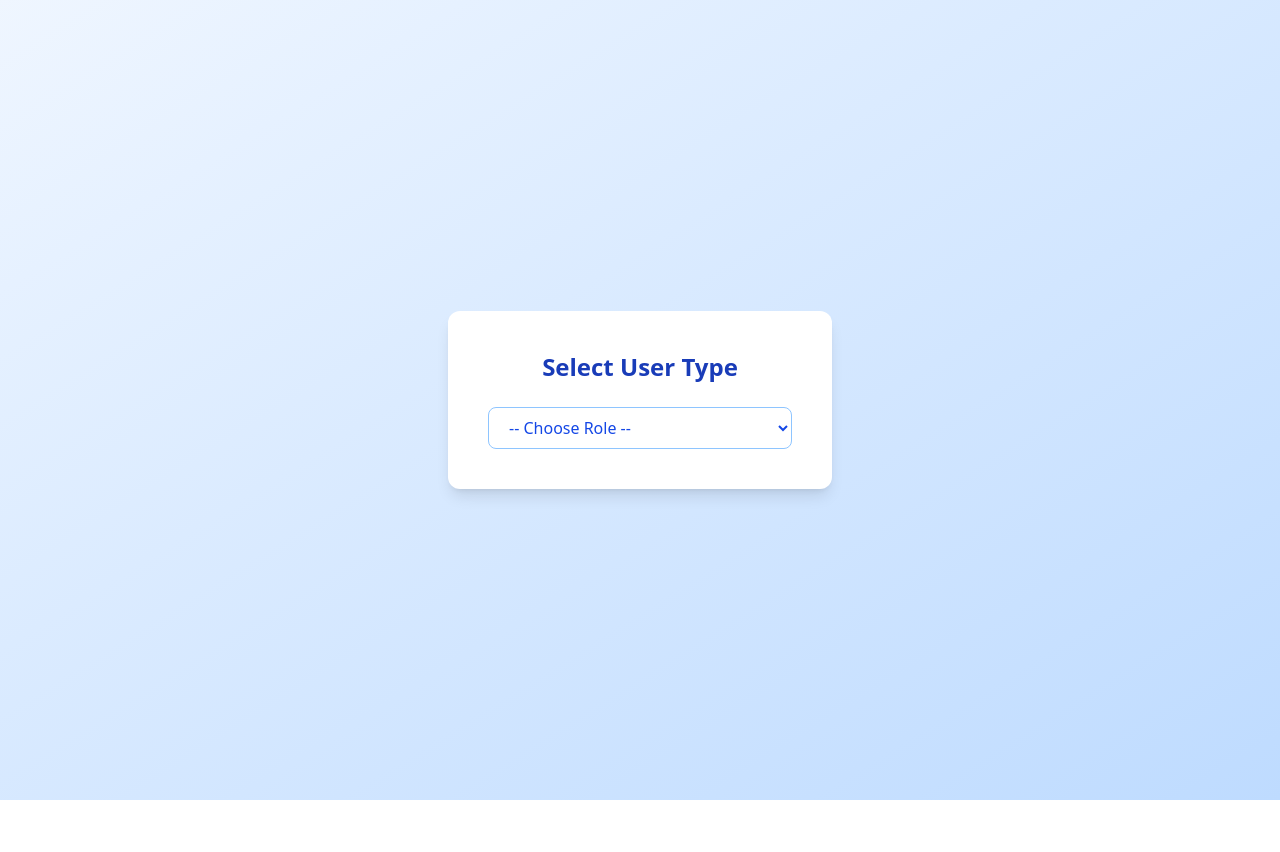
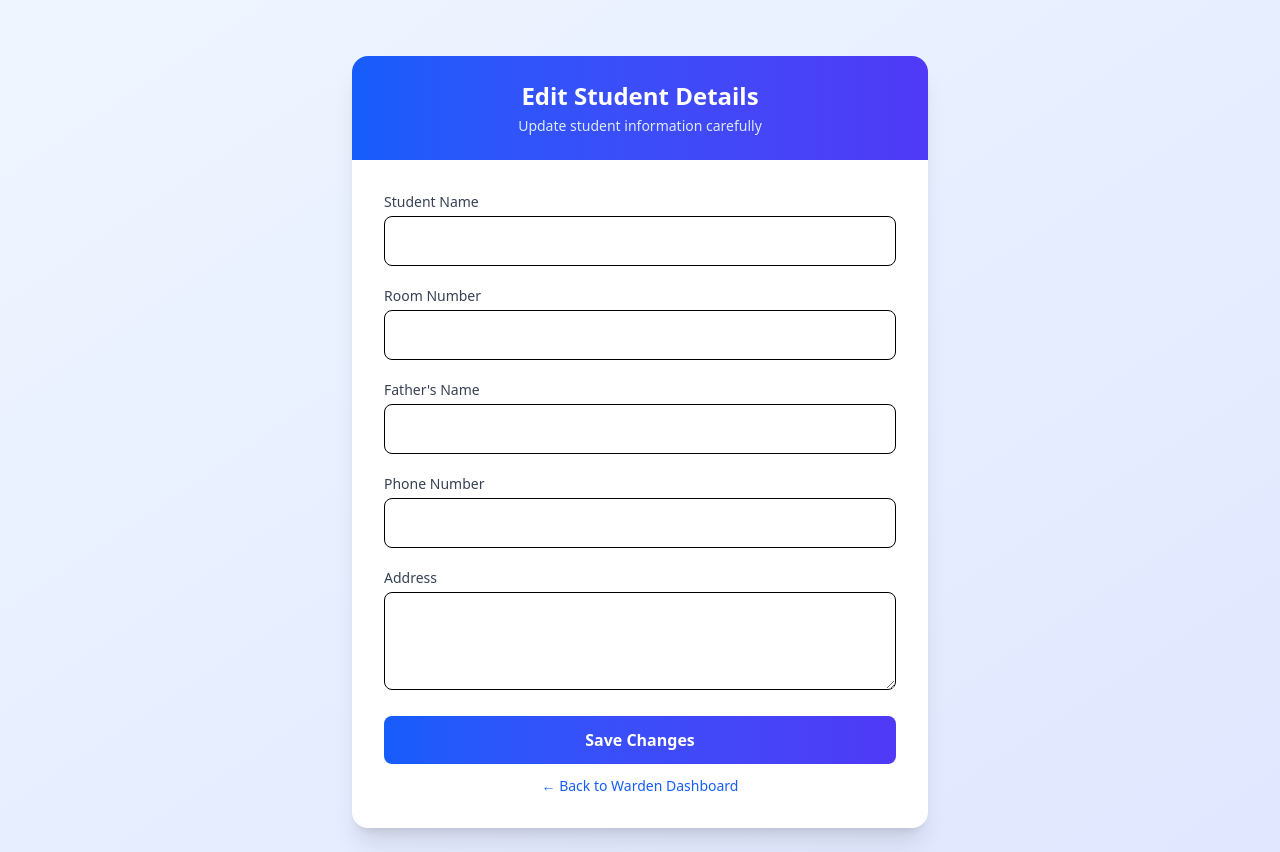
Before and after one commit to shatrughan26/Gate_Pass, a React (Vite) app: page /edit-student/1 in a window 1280 px wide. Before the commit this address led to /. Before the commit the page ends 800 px from the top, so only its background shows below. Built offline with nearby package versions, Linux system fonts and the light colour scheme; no server answers; the database is empty.

Commit message:
edit student details added on warden dashboard

```diff
--- a/src/App.jsx
+++ b/src/App.jsx
@@ -15,6 +15,7 @@ import StudentLogin from "./components/student/StdLogin"; // make sure this exis
 import UserSelect from "./components/Userselect.jsx";
 import StudentDashboard from "./components/student/Studentdashboard.jsx";
 import StudentForm from "./components/student/StudentForm.jsx";
+import EditStudent from "./components/warden/EditStudent";
 
 function App() {
   return (
@@ -28,11 +29,14 @@ function App() {
         <Route path="/warden-dashboard" element={<WardenDashboard />} />
         <Route path="/student-info" element={<WardenPortal />} />
 
+        <Route path="/edit-student/:enrollment" element={<EditStudent />} />
+        <Route path="/warden-dashboard" element={<WardenDashboard />} />
+
         {/* Student Routes */}
         <Route path="/student/login" element={<StudentLogin />} />
         <Route path="/" element={<StudentLogin />} />
         <Route path="/student/form" element={<StudentForm />} />
-         <Route path="/student-dashboard" element={<StudentDashboard />} />
+        <Route path="/student-dashboard" element={<StudentDashboard />} />
 
         {/* Guard Routes */}
         <Route path="/guard/login" element={<GuardLogin />} />
--- /dev/null
+++ b/src/components/warden/EditStudent.jsx
@@ -0,0 +1,119 @@
+// src/components/warden/EditStudent.jsx
+import { useState, useEffect } from "react";
+import { useNavigate, useParams } from "react-router-dom";
+import { db } from "../../firebase/firebase";
+import { doc, getDoc, updateDoc } from "firebase/firestore";
+
+export default function EditStudent() {
+  const { enrollment } = useParams();
+  const navigate = useNavigate();
+
+  const [studentData, setStudentData] = useState({
+    name: "",
+    roomNumber: "",
+    fatherName: "",
+    phoneNumber: "",
+    address: "",
+  });
+  const [loading, setLoading] = useState(false);
+
+  useEffect(() => {
+    const fetchStudent = async () => {
+      try {
+        const docRef = doc(db, "students", enrollment);
+        const docSnap = await getDoc(docRef);
+        if (docSnap.exists()) {
+          setStudentData(docSnap.data());
+        }
+      } catch (err) {
+        console.error(err);
+      }
+    };
+    fetchStudent();
+  }, [enrollment]);
+
+  const handleChange = (e) => {
+    setStudentData({ ...studentData, [e.target.name]: e.target.value });
+  };
+
+  const handleSave = async () => {
+    setLoading(true);
+    try {
+      await updateDoc(doc(db, "students", enrollment), studentData);
+      alert("Student updated successfully ✅");
+      navigate("/warden-dashboard");
+    } catch (err) {
+      console.error(err);
+      alert("Failed to update student. Please try again.");
+    } finally {
+      setLoading(false);
+    }
+  };
+
+  return (
+    <div className="min-h-screen bg-gradient-to-br from-blue-50 to-indigo-100 flex justify-center p-6">
+      <div className="w-full max-w-xl bg-white rounded-2xl shadow-xl mt-8">
+        <div className="bg-gradient-to-r from-blue-600 to-indigo-600 px-8 py-6 text-center rounded-t-2xl">
+          <h1 className="text-2xl font-bold text-white">Edit Student Details</h1>
+          <p className="text-blue-100 text-sm mt-1">
+            Update student information carefully
+          </p>
+        </div>
+
+        <div className="p-8 space-y-5">
+          {["name", "roomNumber", "fatherName", "phoneNumber"].map((field) => (
+            <div key={field}>
+              <label className="block text-sm font-medium text-gray-700 mb-1 capitalize">
+                {field === "roomNumber"
+                  ? "Room Number"
+                  : field === "fatherName"
+                  ? "Father's Name"
+                  : field === "phoneNumber"
+                  ? "Phone Number"
+                  : "Student Name"}
+              </label>
+              <input
+                type="text"
+                name={field}
+                value={studentData[field]}
+                onChange={handleChange}
+                className="w-full border px-4 py-3 rounded-lg focus:ring-2 focus:ring-blue-500"
+              />
+            </div>
+          ))}
+
+          <div>
+            <label className="block text-sm font-medium text-gray-700 mb-1">
+              Address
+            </label>
+            <textarea
+              name="address"
+              rows="3"
+              value={studentData.address}
+              onChange={handleChange}
+              className="w-full border px-4 py-3 rounded-lg focus:ring-2 focus:ring-blue-500"
+            />
+          </div>
+
+          <div className="flex flex-col gap-3">
+            <button
+              onClick={handleSave}
+              disabled={loading}
+              className={`w-full py-3 rounded-lg font-semibold text-white bg-gradient-to-r from-blue-600 to-indigo-600 hover:from-blue-700 hover:to-indigo-700 transition ${
+                loading ? "cursor-not-allowed bg-gray-400" : ""
+              }`}
+            >
+              {loading ? "Saving..." : "Save Changes"}
+            </button>
+            <button
+              onClick={() => navigate("/warden-dashboard")}
+              className="w-full text-blue-600 hover:underline text-sm"
+            >
+              ← Back to Warden Dashboard
+            </button>
+          </div>
+        </div>
+      </div>
+    </div>
+  );
+}
--- a/src/components/warden/WardenDashboard.jsx
+++ b/src/components/warden/WardenDashboard.jsx
@@ -2,7 +2,7 @@
 import { useState, useEffect } from "react";
 import { useNavigate } from "react-router-dom";
 import { db } from "../../firebase/firebase";
-import { collection, getDocs } from "firebase/firestore";
+import { collection, getDocs, deleteDoc, doc } from "firebase/firestore";
 
 export default function WardenDashboard() {
   const navigate = useNavigate();
@@ -11,7 +11,7 @@ export default function WardenDashboard() {
   const [search, setSearch] = useState("");
   const [loading, setLoading] = useState(true);
 
-  // 🔹 Image DB (same logic as StudentDashboard)
+  // Image DB (localStorage)
   const [imageDB, setImageDB] = useState(() => {
     try {
       return JSON.parse(localStorage.getItem("studentImages")) || {};
@@ -21,39 +21,54 @@ export default function WardenDashboard() {
   });
 
   useEffect(() => {
+    fetchStudents();
+  }, []);
+
   const fetchStudents = async () => {
     try {
-        const querySnapshot = await getDocs(collection(db, "students"));
-        const studentList = querySnapshot.docs.map((doc) => ({
+      const snapshot = await getDocs(collection(db, "students"));
+      const list = snapshot.docs.map((doc) => ({
         enrollment: doc.id,
         ...doc.data(),
       }));
-        setStudents(studentList);
-      } catch (error) {
-        console.error("Error fetching students:", error);
+      setStudents(list);
+    } catch (err) {
+      console.error(err);
     } finally {
       setLoading(false);
     }
   };
 
-    fetchStudents();
-  }, []);
-
-  // 🔹 Upload handler
+  // IMAGE UPLOAD
   const handleImageUpload = (e, enrollment) => {
     const file = e.target.files[0];
     if (!file) return;
 
     const reader = new FileReader();
     reader.onloadend = () => {
-      const updatedDB = {
-        ...imageDB,
-        [enrollment]: reader.result,
-      };
-      setImageDB(updatedDB);
-      localStorage.setItem("studentImages", JSON.stringify(updatedDB));
+      const updated = { ...imageDB, [enrollment]: reader.result };
+      setImageDB(updated);
+      localStorage.setItem("studentImages", JSON.stringify(updated));
     };
     reader.readAsDataURL(file);
+  };
+
+  // DELETE
+  const handleDelete = async (enrollment) => {
+    if (!window.confirm("Delete this student?")) return;
+
+    try {
+      await deleteDoc(doc(db, "students", enrollment));
+
+      const updatedImages = { ...imageDB };
+      delete updatedImages[enrollment];
+      setImageDB(updatedImages);
+      localStorage.setItem("studentImages", JSON.stringify(updatedImages));
+
+      setStudents((prev) => prev.filter((s) => s.enrollment !== enrollment));
+    } catch (err) {
+      console.error(err);
+    }
   };
 
   const filteredStudents =
@@ -69,11 +84,8 @@ export default function WardenDashboard() {
         {/* MAIN CARD */}
         <div className="bg-white rounded-2xl shadow-xl overflow-hidden">
           {/* HEADER */}
-          <div className="bg-gradient-to-r from-blue-600 to-indigo-600 px-8 py-6 flex flex-col sm:flex-row justify-between items-center gap-4">
-            <h1 className="text-2xl sm:text-3xl font-bold text-white">
-              Warden Dashboard
-            </h1>
-
+          <div className="bg-gradient-to-r from-blue-600 to-indigo-600 px-8 py-6 flex justify-between items-center">
+            <h1 className="text-3xl font-bold text-white">Warden Dashboard</h1>
             <button
               onClick={() => navigate("/student-info")}
               className="bg-white text-blue-600 px-5 py-2 rounded-lg font-semibold hover:bg-blue-50 transition"
@@ -91,11 +103,11 @@ export default function WardenDashboard() {
                 placeholder="Search by Enrollment Number"
                 value={search}
                 onChange={(e) => setSearch(e.target.value)}
-                className="w-full max-w-md border px-4 py-3 rounded-lg focus:ring-2 focus:ring-blue-500 focus:outline-none"
+                className="w-full max-w-md px-4 py-3 rounded-lg border border-gray-300 focus:ring-2 focus:ring-blue-500 focus:outline-none"
               />
             </div>
 
-            {/* LOADING */}
+            {/* STUDENTS */}
             {loading ? (
               <p className="text-center text-gray-500">Loading students...</p>
             ) : filteredStudents.length === 0 ? (
@@ -105,35 +117,47 @@ export default function WardenDashboard() {
                 {filteredStudents.map((student) => (
                   <div
                     key={student.enrollment}
-                    className="bg-blue-50 border border-blue-100 rounded-xl p-6 shadow-sm hover:shadow-md transition flex justify-between items-center"
+                    className="bg-blue-50 rounded-xl p-6 shadow-sm hover:shadow-md transition flex justify-between items-center"
                   >
                     {/* LEFT: DETAILS */}
                     <div>
                       <h2 className="text-xl font-semibold text-blue-800 mb-2">
                         {student.name}
                       </h2>
-
-                      <div className="space-y-1 text-gray-700 text-sm">
+                      <div className="space-y-1 text-sm text-gray-700">
                         <p>
-                          <span className="font-semibold">Enrollment:</span>{" "}
-                          {student.enrollment}
+                          <b>Enrollment:</b> {student.enrollment}
                         </p>
                         <p>
-                          <span className="font-semibold">Room:</span>{" "}
-                          {student.roomNumber}
+                          <b>Room:</b> {student.roomNumber}
                         </p>
                         <p>
-                          <span className="font-semibold">Phone:</span>{" "}
-                          {student.phoneNumber}
+                          <b>Phone:</b> {student.phoneNumber}
                         </p>
                         <p>
-                          <span className="font-semibold">Father:</span>{" "}
-                          {student.fatherName}
+                          <b>Father:</b> {student.fatherName}
                         </p>
                         <p>
-                          <span className="font-semibold">Address:</span>{" "}
-                          {student.address}
+                          <b>Address:</b> {student.address}
                         </p>
+                      </div>
+
+                      {/* ACTIONS */}
+                      <div className="mt-3 flex gap-4 text-sm font-medium">
+                        <button
+                          onClick={() =>
+                            navigate(`/edit-student/${student.enrollment}`)
+                          }
+                          className="text-blue-600 hover:underline"
+                        >
+                          Edit
+                        </button>
+                        <button
+                          onClick={() => handleDelete(student.enrollment)}
+                          className="text-red-600 hover:underline"
+                        >
+                          Delete
+                        </button>
                       </div>
                     </div>
 
@@ -141,9 +165,7 @@ export default function WardenDashboard() {
                     <div className="flex flex-col items-center ml-4">
                       <label
                         htmlFor={`img-${student.enrollment}`}
-                        className="w-28 h-36 rounded-xl overflow-hidden bg-gray-100
-             flex items-center justify-center cursor-pointer
-             hover:opacity-80 transition border border-gray-300 shadow-sm"
+                        className="w-28 h-36 rounded-xl overflow-hidden bg-gray-100 flex items-center justify-center cursor-pointer hover:opacity-80 transition border border-gray-300 shadow-sm"
                       >
                         {imageDB[student.enrollment] ? (
                           <img
@@ -157,7 +179,6 @@ export default function WardenDashboard() {
                           </span>
                         )}
                       </label>
-
                       <input
                         id={`img-${student.enrollment}`}
                         type="file"
```
Lines whose indentation alone changed are shown as unchanged.
